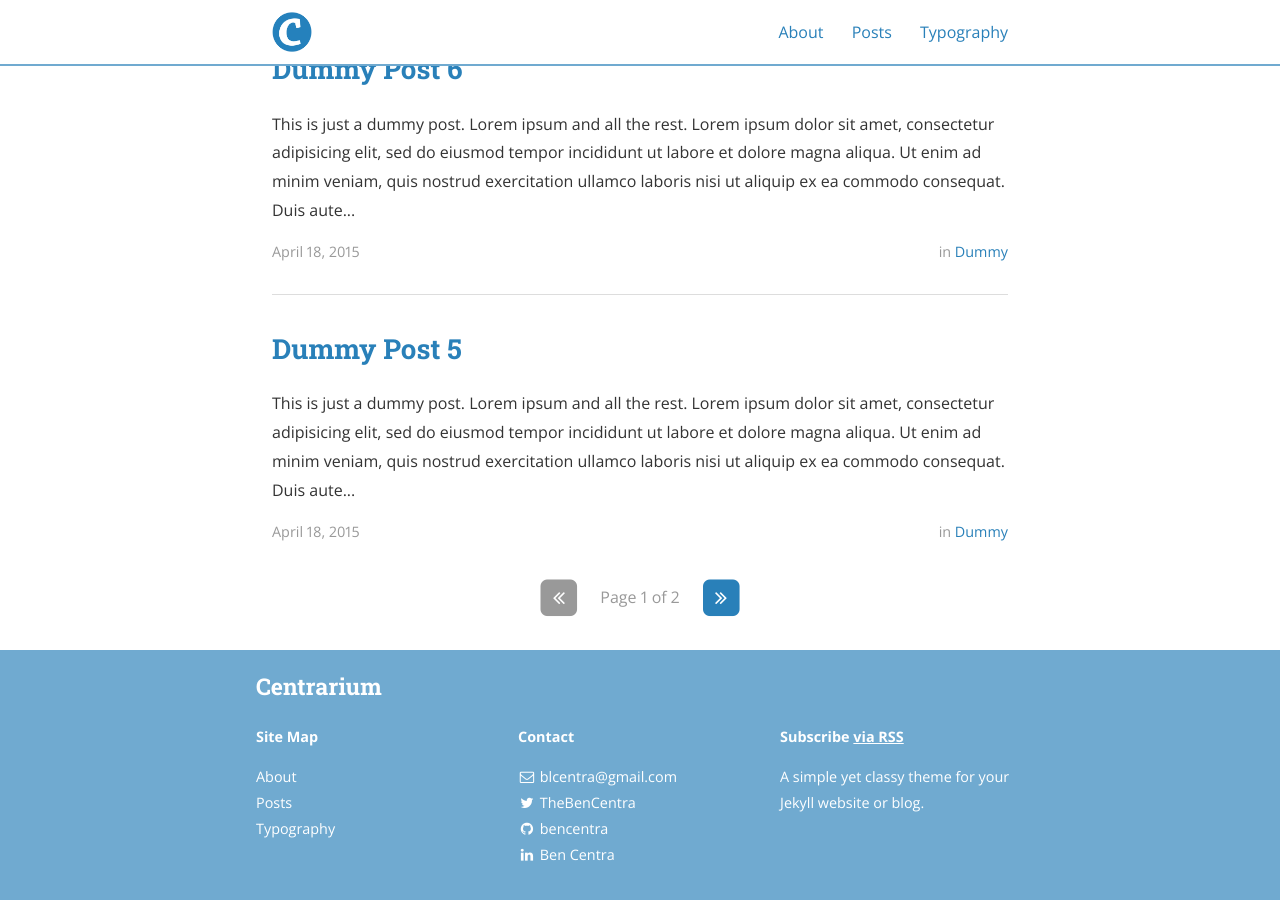
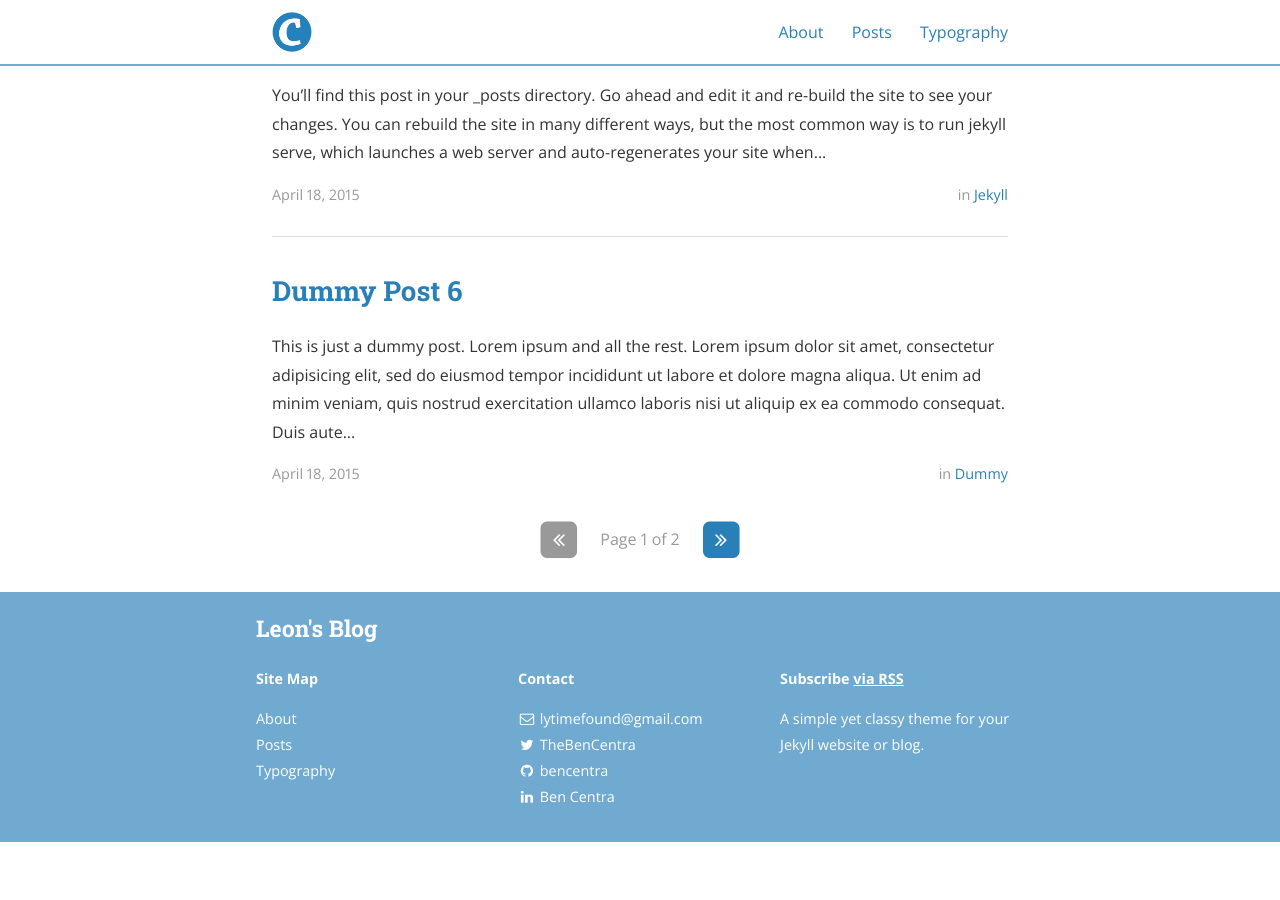
Before and after one commit to lytimefound/lytimefound.github.io, a Jekyll site: the page built from index.html, in a window 1280 px wide and 900 px high, scrolled down 1275 px. Built offline with Jekyll 4.4.1, drawn with Linux system fonts in a browser that asks for light colours; nearby versions of some CDN libraries; the list of posts is cut into pages by our own code; after the commit the page ends 2117 px from its top, so only the background shows below that; some of the changed text lies outside the part shown.

Commit message:
new post

```diff
--- a/_config.yml
+++ b/_config.yml
@@ -9,10 +9,10 @@
   - "/vendor/"
 
 # Site settings
-title: Centrarium
-subtitle: "A simple yet classy theme for your Jekyll website or blog"
-email: blcentra@gmail.com
-name: Ben Centra
+title: Leon's Blog
+subtitle: "Use a simple yet classy theme for blog"
+email: lytimefound@gmail.com
+name: Leon Li
 description: >
   A simple yet classy theme for your Jekyll website or blog.
 # Base URL of site (i.e. /blog). It should always start with a slash,
@@ -79,7 +79,7 @@
   - name: Twitter
     icon: twitter
     username: TheBenCentra
-    url: https://twitter.com/TheBenCentra
+    url: https://twitter.com/lytimefound
     desc: Follow me on Twitter
     share: true
 
@@ -93,14 +93,14 @@
   - name: GitHub
     icon: github
     username: bencentra
-    url: https://github.com/bencentra
+    url: https://github.com/lytimefound
     desc: Fork me on GitHub
     share: false
 
   - name: LinkedIn
     icon: linkedin
     username: Ben Centra
-    url: https://www.linkedin.com/pub/ben-centra/47/769/60a
+    url: https://www.linkedin.com/pub/
     desc: Connect with me on LinkedIn
     share: true
 
@@ -199,6 +199,6 @@
 
     twitter_image: "/assets/logo.png"
 
-    os_repo: "https://github.com/bencentra/centrarium.com"
+    os_repo: "https://github.com/lytimefound/lytimefound.github.io"
     os_rcs_type: "git"
-    os_src: "git@github.com:bencentra/centrarium.com.git"
+    os_src: "git@github.com:lytimefound/lytimefound.io.git"
--- a/_posts/2015-04-18-dummy.md
+++ /dev/null
@@ -1,16 +0,0 @@
----
-layout: post
-title:  "Dummy Post"
-date:   2015-04-18T14:25:52-05:00
-author: Ben Centra
-categories: Dummy
----
-
-This is just a dummy post. Lorem ipsum and all the rest.
-
-Lorem ipsum dolor sit amet, consectetur adipisicing elit, sed do eiusmod
-tempor incididunt ut labore et dolore magna aliqua. Ut enim ad minim veniam,
-quis nostrud exercitation ullamco laboris nisi ut aliquip ex ea commodo
-consequat. Duis aute irure dolor in reprehenderit in voluptate velit esse
-cillum dolore eu fugiat nulla pariatur. Excepteur sint occaecat cupidatat non
-proident, sunt in culpa qui officia deserunt mollit anim id est laborum.
```
Also changed, not shown: _posts/2025-08-25-welcome-to-leons-blog.md (added, +12 -0 lines).
